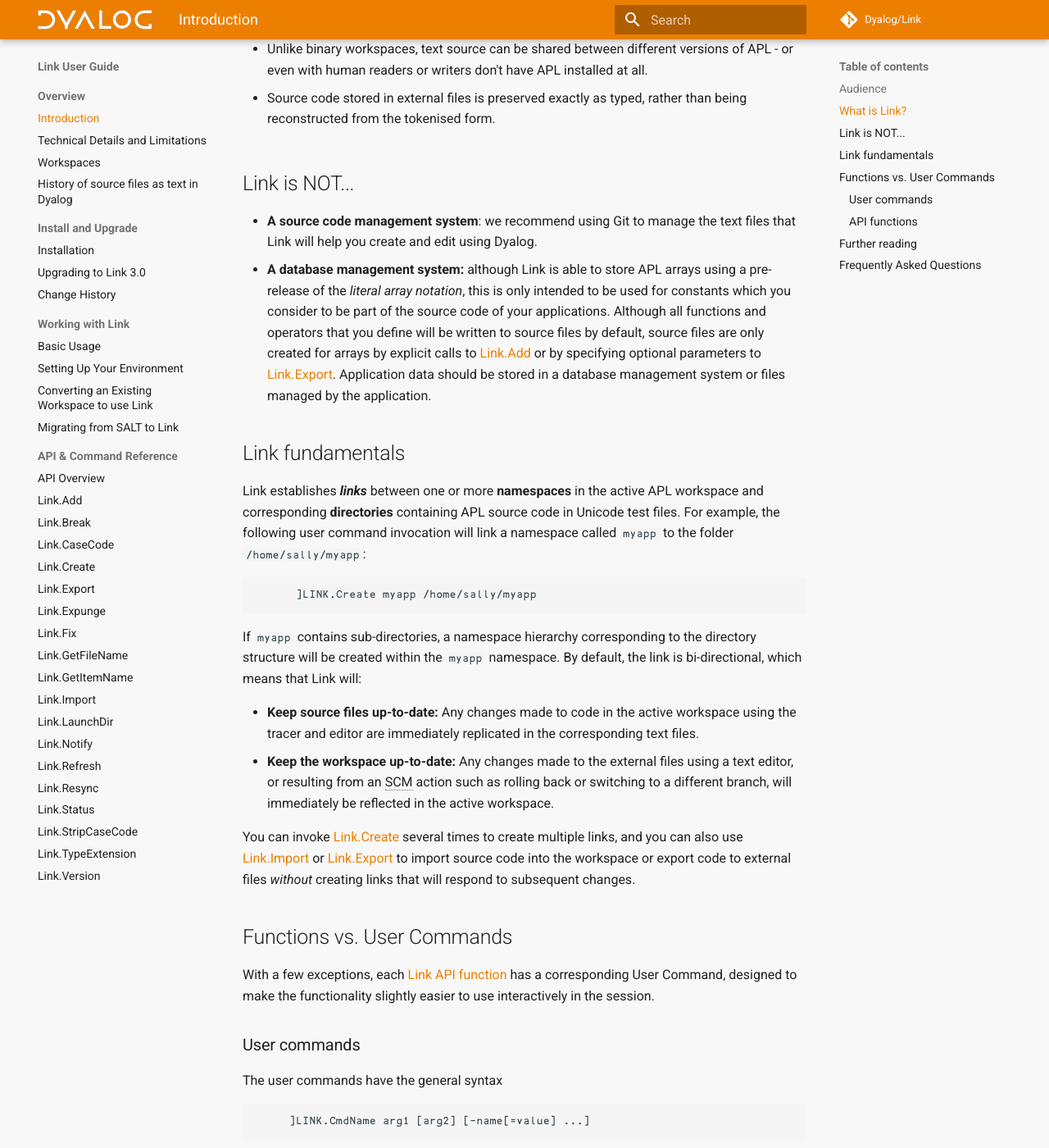
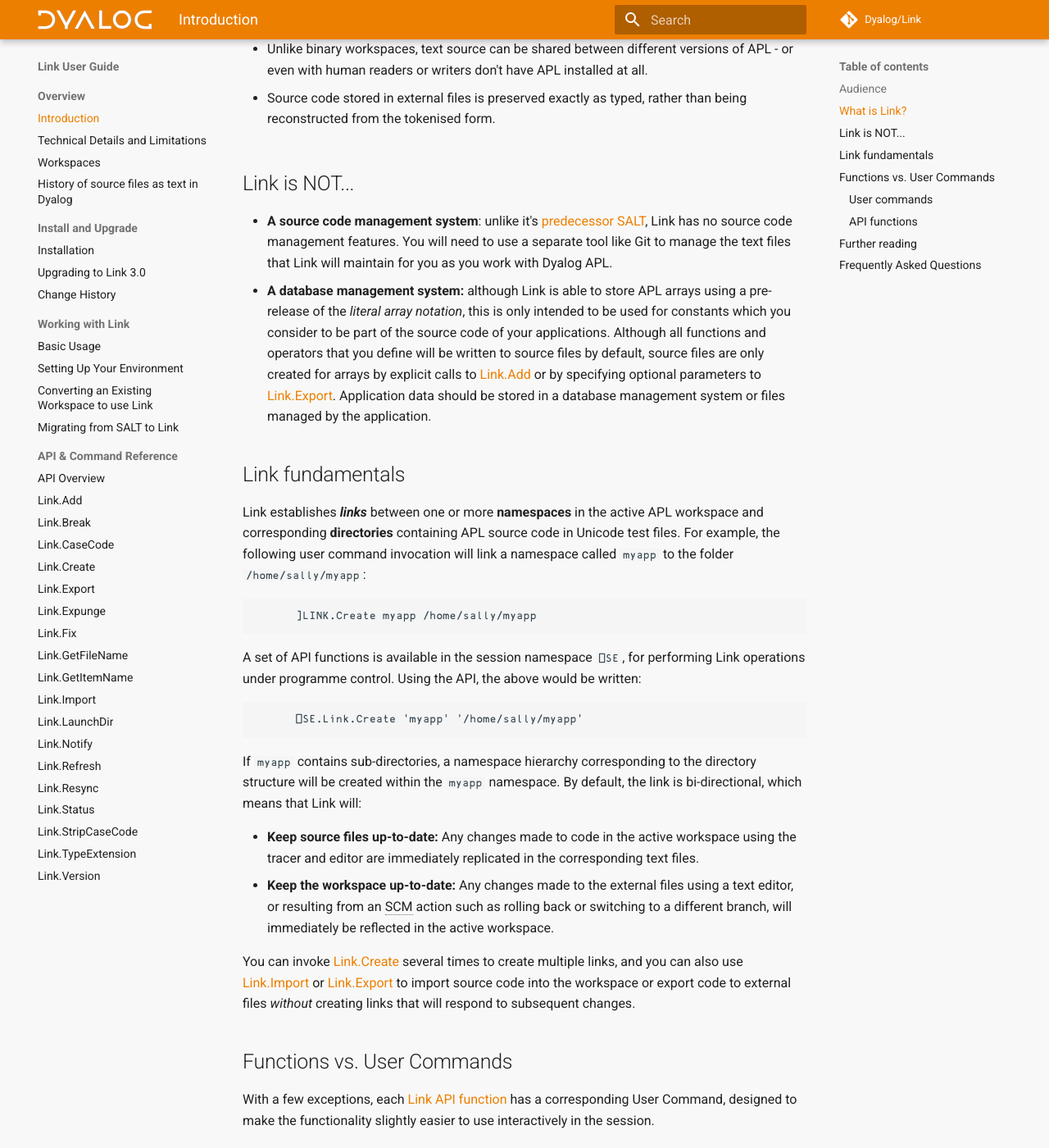
Before and after one commit to Dyalog/link, an MkDocs documentation site: the page built from docs/index.md, in a window 1280 px wide and 1400 px high, scrolled down 1232 px. Shown: the whole window at 82% size. Built offline with MkDocs 1.6.1 and Material for MkDocs 9.7.7, drawn with Linux system fonts in a browser that asks for light colours; comment, search, counter and statistics services are not loaded.

Commit message:
Doc tweaks following workshop feedback

````diff
--- a/docs/index.md
+++ b/docs/index.md
@@ -31,7 +31,7 @@
 
 ## Link is NOT...
 
-- **A source code management system**: we recommend using Git to manage the text files that Link will help you create and edit using Dyalog.
+- **A source code management system**: unlike it's [predecessor SALT](../Usage/SALTtoLink.md), Link has no source code management features. You will need to use a separate tool like Git to manage the text files that Link will maintain for you as you work with Dyalog APL.
 - **A database management system:** although Link is able to store APL arrays using a pre-release of the *literal array notation*, this is only intended to be used for constants which you consider to be part of the source code of your applications. Although all functions and operators that you define will be written to source files by default, source files are only created for arrays by explicit calls to [Link.Add](API/Link.Add.md) or by specifying optional parameters to [Link.Export](API/Link.Export.md). Application data should be stored in a database management system or files managed by the application.
 
 ## Link fundamentals
@@ -40,6 +40,12 @@
 
 ```      apl
       ]LINK.Create myapp /home/sally/myapp
+```
+
+A set of API functions is available in the session namespace `⎕SE`, for performing Link operations under programme control. Using the API, the above would be written:
+
+```apl
+      ⎕SE.Link.Create 'myapp' '/home/sally/myapp'
 ```
 
 If `myapp` contains sub-directories, a namespace hierarchy corresponding to the directory structure will be created within the `myapp` namespace. By default, the link is bi-directional, which means that Link will:
````
Also changed, not shown: docs/Discussion/Workspaces.md (+1 -1 lines), docs/Usage/index.md (+1 -1 lines).
